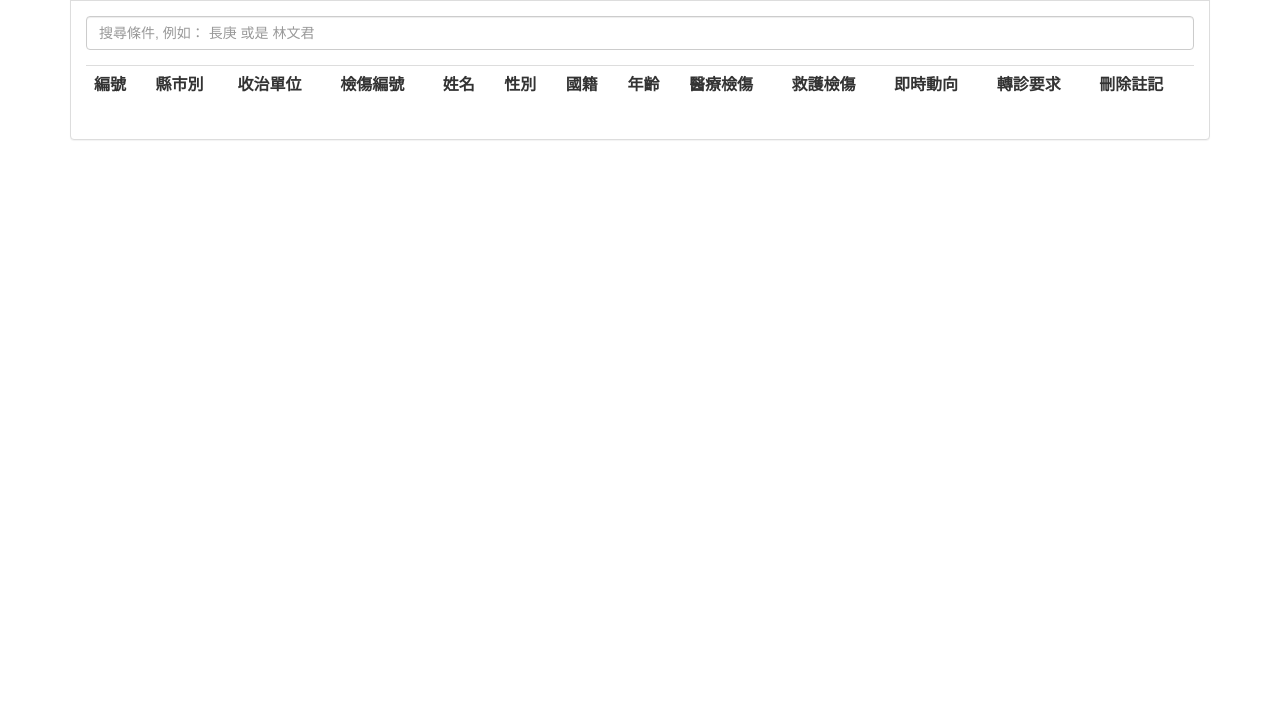
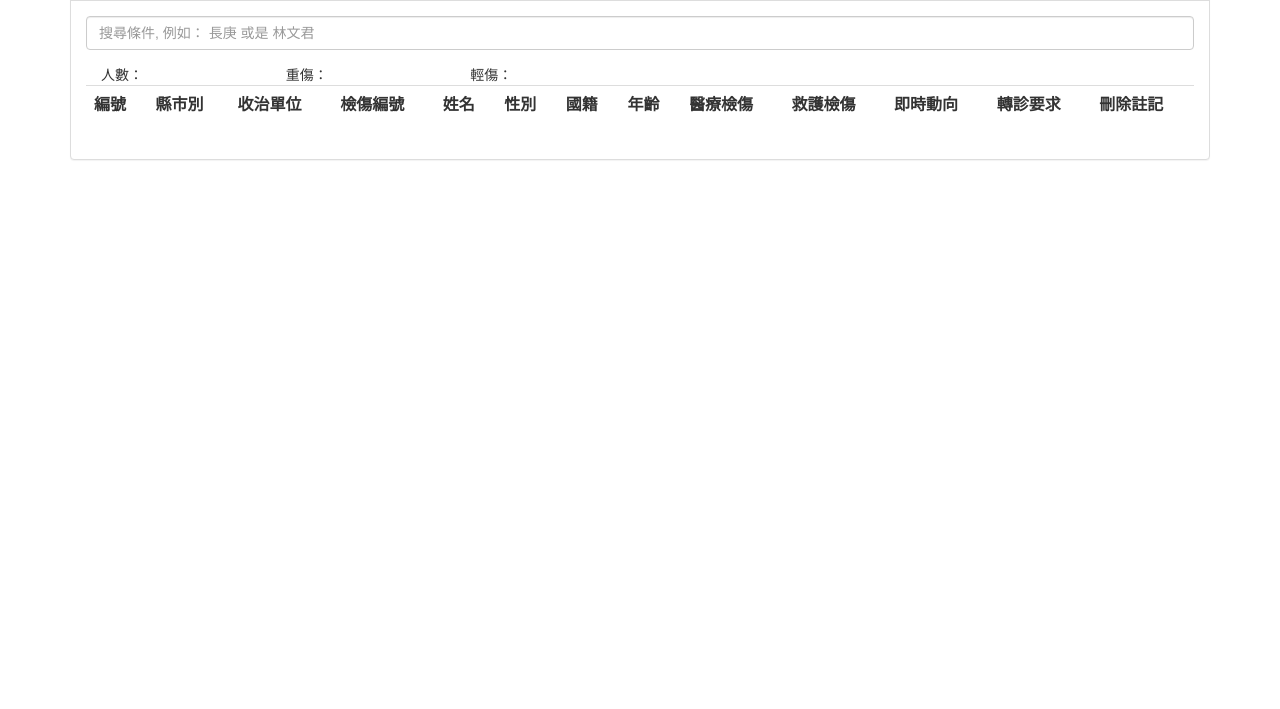
Before and after one commit to koshuang/wounded_search, a plain HTML site: page index.html in a window 1280 px wide. Shown: the part 91-800 px from the top of the page. Drawn offline with nearby package versions, Linux system fonts and the light colour scheme; some packages are replaced by stand-ins of ours; no server answers; a script that the page names is missing.

Commit message:
新增清重傷人數

```diff
--- a/index.html
+++ b/index.html
@@ -28,7 +28,17 @@
         <div class="form-group">
           <input id="searchText" class="form-control" type="text" name="searchText" ng-model="vm.searchText" placeholder="搜尋條件, 例如： 長庚 或是 林文君" ng-change="vm.search()">
         </div>
-
+        <div class="form-group">
+          <div class="col-md-2">
+            人數：{{vm.result.length}}
+          </div>
+          <div class="col-md-2">
+            重傷：{{(vm.result | filter:{'救護檢傷': '重傷'}).length}}
+          </div>
+          <div class="col-md-2">
+            輕傷：{{(vm.result | filter:{'救護檢傷': '輕傷'}).length}}
+          </div>
+        </div>
         <table class="table">
           <tr>
             <th>
```
